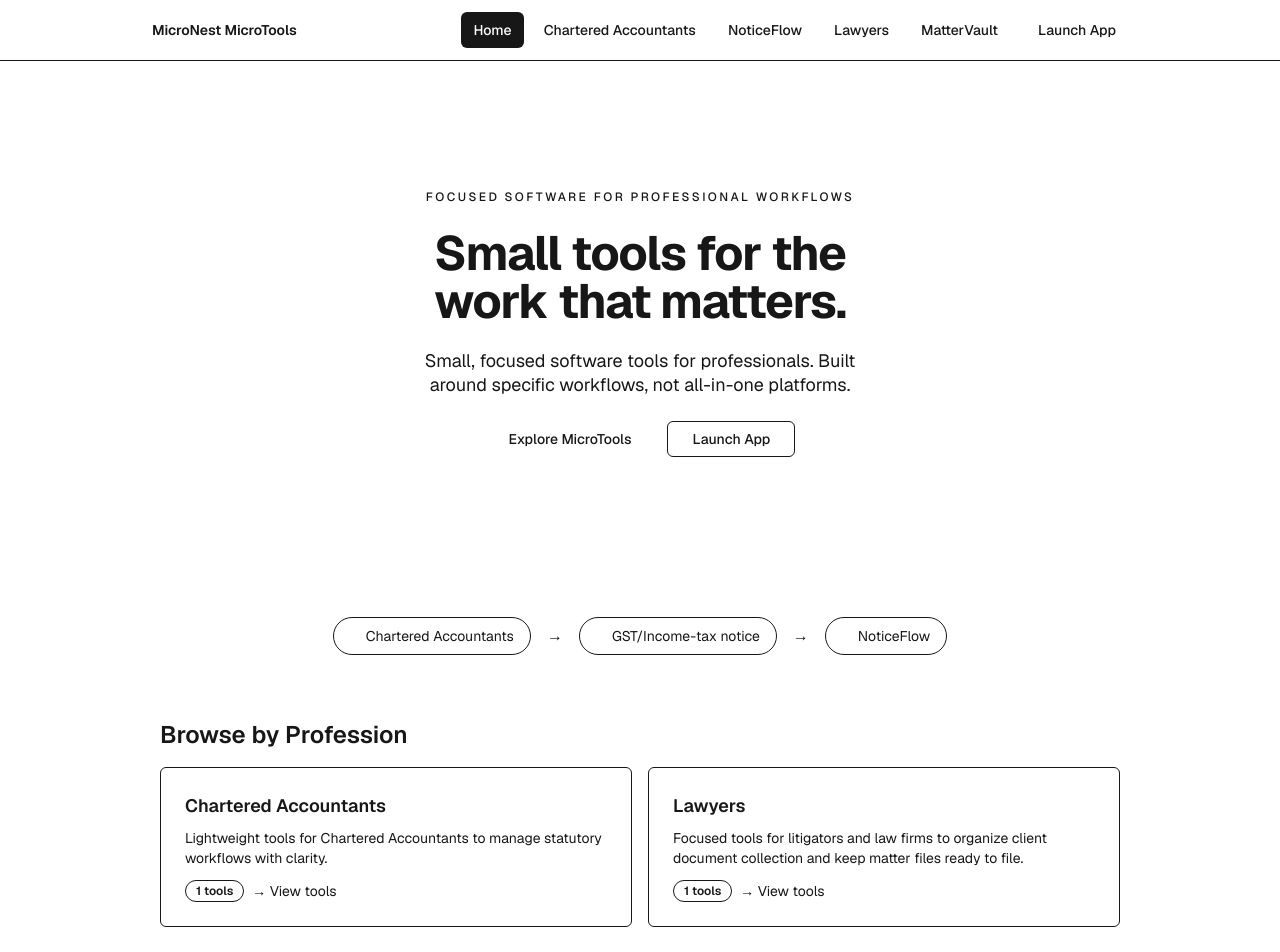
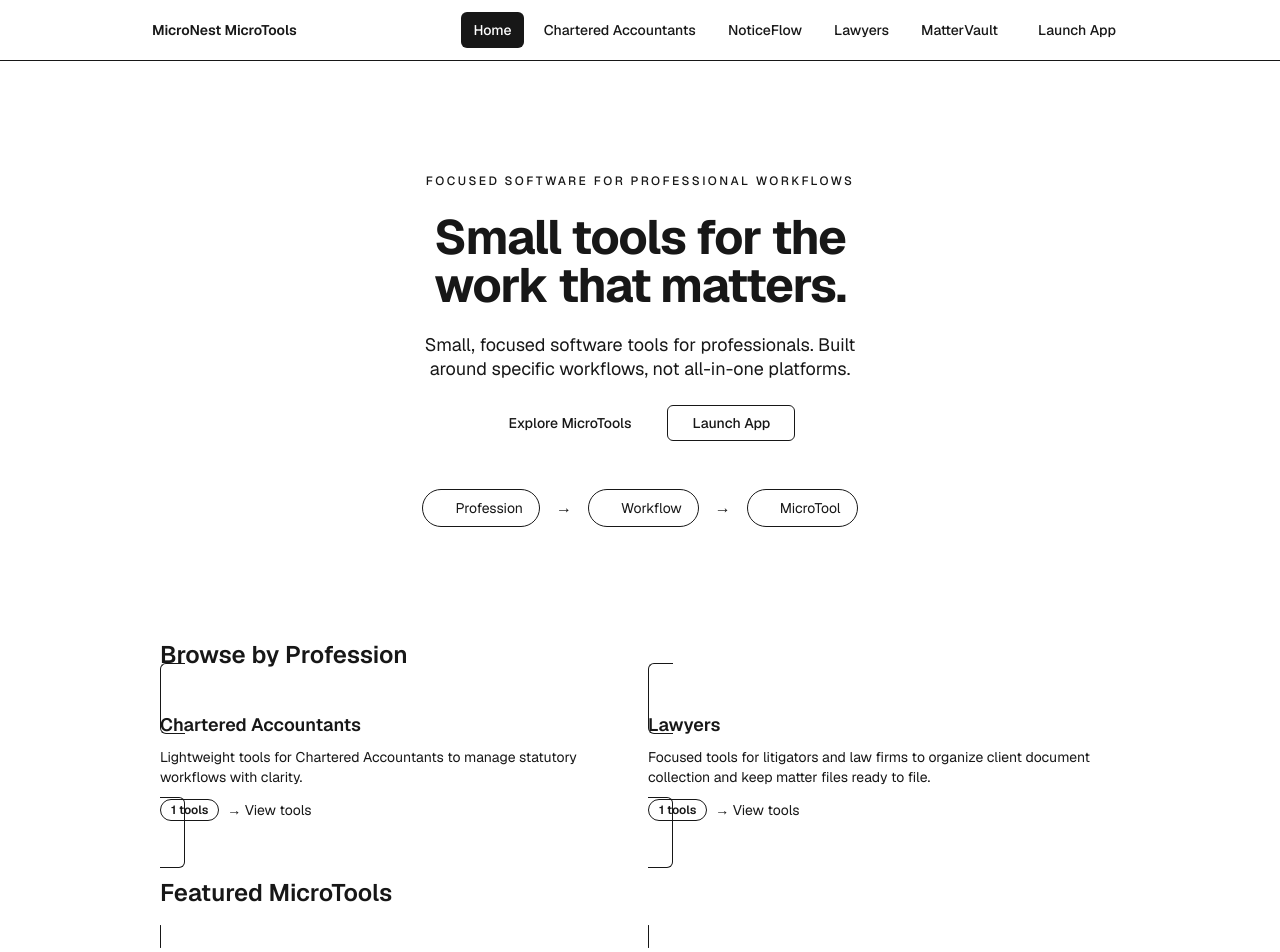
Before and after one commit to kaushalbhat0-personal/MicroNest-MicroTools, a Next.js app: page / in a window 1280 px wide. Shown: the top 952 px of the page. Built offline with nearby package versions, Linux system fonts and the light colour scheme.

Commit message:
feat(marketing): polish platform hero and motion

```diff
--- a/src/app/globals.css
+++ b/src/app/globals.css
@@ -31,3 +31,61 @@ body {
     linear-gradient(to bottom, color-mix(in oklab, var(--color-border) 15%, transparent) 1px, transparent 1px);
   background-size: 40px 40px;
 }
+
+/* MicroNest motion — quiet, CSS-first, prefers-reduced-motion safe */
+@keyframes mn-reveal {
+  from {
+    opacity: 0;
+    transform: translateY(8px);
+  }
+  to {
+    opacity: 1;
+    transform: translateY(0);
+  }
+}
+
+.mn-reveal {
+  animation: mn-reveal 500ms ease-out both;
+}
+
+.mn-section {
+  opacity: 0;
+  transform: translateY(8px);
+  transition: opacity 400ms ease-out, transform 400ms ease-out;
+}
+
+.mn-section.is-visible {
+  opacity: 1;
+  transform: translateY(0);
+}
+
+.mn-card {
+  transition: background-color 200ms ease-out, transform 200ms ease-out;
+}
+
+.mn-card:hover {
+  transform: translateY(-1px);
+}
+
+@media (prefers-reduced-motion: reduce) {
+  .mn-reveal {
+    animation: none !important;
+    opacity: 1 !important;
+    transform: none !important;
+  }
+
+  .mn-section {
+    opacity: 1 !important;
+    transform: none !important;
+    transition: none !important;
+  }
+
+  .mn-section.is-visible {
+    opacity: 1 !important;
+    transform: none !important;
+  }
+
+  .mn-card:hover {
+    transform: none !important;
+  }
+}
--- a/src/app/page.tsx
+++ b/src/app/page.tsx
@@ -1,6 +1,7 @@
 import Link from "next/link";
 import { professions, tools } from "@/content/microtools";
 import { ProfessionCard } from "@/components/marketing/profession-card";
+import { Reveal } from "@/components/marketing/reveal";
 import { SiteNav } from "@/components/layout/site-nav";
 import { Badge } from "@/components/ui/badge";
 
@@ -8,46 +9,55 @@ export default function HomePage() {
   return (
     <>
       <SiteNav />
-      <main className="mx-auto max-w-5xl space-y-12 p-6 md:p-8">
-        <section className="relative overflow-hidden rounded-lg bg-muted/10 py-16 md:py-24">
+      <main className="mx-auto max-w-5xl space-y-8 p-6 md:p-8">
+        <section className="relative overflow-hidden rounded-lg bg-muted/10 py-16 md:py-20">
           <div className="bg-grid pointer-events-none absolute inset-0 opacity-40" aria-hidden="true" />
           <div className="relative space-y-6 px-6 text-center">
-            <p className="text-xs font-medium tracking-[0.2em] uppercase text-muted-foreground">Focused software for professional workflows</p>
-            <h1 className="mx-auto max-w-2xl text-4xl font-bold tracking-tight text-balance md:text-5xl">Small tools for the work that matters.</h1>
-            <p className="mx-auto max-w-2xl text-balance text-base leading-6 text-muted-foreground md:text-lg">
+            <p className="mn-reveal text-xs font-medium tracking-[0.2em] uppercase text-muted-foreground" style={{ animationDelay: "0ms" }}>
+              Focused software for professional workflows
+            </p>
+            <h1 className="mn-reveal mx-auto max-w-2xl text-4xl font-bold tracking-tight text-balance md:text-5xl" style={{ animationDelay: "60ms" }}>
+              Small tools for the work that matters.
+            </h1>
+            <p className="mn-reveal mx-auto max-w-2xl text-balance text-base leading-6 text-muted-foreground md:text-lg" style={{ animationDelay: "120ms" }}>
               Small, focused software tools for professionals. Built around specific workflows, not all-in-one platforms.
             </p>
-            <div className="flex flex-col items-center justify-center gap-3 sm:flex-row">
-              <Link href="/profession/chartered-accountants" className="inline-flex h-9 items-center rounded-md bg-primary px-6 text-sm font-medium text-primary-foreground active:scale-[0.98]">Explore MicroTools</Link>
-              <Link href="/app" className="inline-flex h-9 items-center rounded-md border bg-background px-6 text-sm font-medium active:scale-[0.98]">Launch App</Link>
+            <div className="mn-reveal flex flex-col items-center justify-center gap-3 sm:flex-row" style={{ animationDelay: "180ms" }}>
+              <Link href="/profession/chartered-accountants" className="inline-flex h-9 items-center rounded-md bg-primary px-6 text-sm font-medium text-primary-foreground transition-all duration-200 hover:bg-primary/90 active:scale-[0.98]">Explore MicroTools</Link>
+              <Link href="/app" className="inline-flex h-9 items-center rounded-md border bg-background px-6 text-sm font-medium transition-colors duration-200 hover:bg-accent active:scale-[0.98]">Launch App</Link>
+            </div>
+            <div className="mn-reveal flex flex-col items-center gap-3 pt-6 sm:flex-row sm:justify-center sm:gap-4" style={{ animationDelay: "240ms" }} aria-label="How MicroNest works">
+              <div className="flex items-center gap-2 rounded-full border bg-card px-3 py-1.5 text-xs sm:px-4 sm:py-2 sm:text-sm"><span className="h-2 w-2 rounded-full bg-primary" aria-hidden="true" /><span>Profession</span></div>
+              <span className="hidden text-muted-foreground sm:inline" aria-hidden="true">→</span>
+              <span className="text-muted-foreground sm:hidden" aria-hidden="true">↓</span>
+              <div className="flex items-center gap-2 rounded-full border bg-card px-3 py-1.5 text-xs sm:px-4 sm:py-2 sm:text-sm"><span className="h-2 w-2 rounded-full bg-primary" aria-hidden="true" /><span>Workflow</span></div>
+              <span className="hidden text-muted-foreground sm:inline" aria-hidden="true">→</span>
+              <span className="text-muted-foreground sm:hidden" aria-hidden="true">↓</span>
+              <div className="flex items-center gap-2 rounded-full border bg-card px-3 py-1.5 text-xs sm:px-4 sm:py-2 sm:text-sm"><span className="h-2 w-2 rounded-full bg-primary" aria-hidden="true" /><span>MicroTool</span></div>
             </div>
           </div>
         </section>
 
-        <section className="flex flex-col items-center gap-3 py-4 sm:flex-row sm:justify-center sm:gap-4" aria-label="How MicroNest works">
-          <div className="flex items-center gap-2 rounded-full border bg-card px-3 py-1.5 text-xs sm:px-4 sm:py-2 sm:text-sm"><span className="h-2 w-2 rounded-full bg-primary" aria-hidden="true" /><span>Chartered Accountants</span></div>
-          <span className="hidden text-muted-foreground sm:inline" aria-hidden="true">→</span>
-          <span className="text-muted-foreground sm:hidden" aria-hidden="true">↓</span>
-          <div className="flex items-center gap-2 rounded-full border bg-card px-3 py-1.5 text-xs sm:px-4 sm:py-2 sm:text-sm"><span className="h-2 w-2 rounded-full bg-primary" aria-hidden="true" /><span>GST/Income-tax notice</span></div>
-          <span className="hidden text-muted-foreground sm:inline" aria-hidden="true">→</span>
-          <span className="text-muted-foreground sm:hidden" aria-hidden="true">↓</span>
-          <div className="flex items-center gap-2 rounded-full border bg-card px-3 py-1.5 text-xs sm:px-4 sm:py-2 sm:text-sm"><span className="h-2 w-2 rounded-full bg-primary" aria-hidden="true" /><span>NoticeFlow</span></div>
-        </section>
-
+        <Reveal>
           <section className="space-y-4">
             <h2 className="text-2xl font-semibold">Browse by Profession</h2>
             <div className={professions.length === 1 ? "grid gap-4 max-w-3xl mx-auto" : "grid gap-4 md:grid-cols-2"}>
-            {professions.map((p) => (
-              <ProfessionCard key={p.slug} profession={p} />
+              {professions.map((p, i) => (
+                <Reveal key={p.slug} delayMs={i * 60}>
+                  <ProfessionCard profession={p} />
+                </Reveal>
               ))}
             </div>
           </section>
+        </Reveal>
 
+        <Reveal>
           <section className="space-y-4">
             <h2 className="text-2xl font-semibold">Featured MicroTools</h2>
             <div className={tools.length === 1 ? "grid gap-4 max-w-4xl mx-auto" : "grid gap-4 md:grid-cols-2"}>
-            {tools.map((t) => (
-              <Link key={t.slug} href={t.href} className="overflow-hidden rounded-md border hover:bg-accent">
+              {tools.map((t, i) => (
+                <Reveal key={t.slug} delayMs={i * 60}>
+                  <Link href={t.href} className="mn-card overflow-hidden rounded-md border hover:bg-accent">
                     <div className="p-6">
                       <div className="flex items-center justify-between gap-2">
                         <h3 className="text-lg font-semibold">{t.name}</h3>
@@ -85,10 +95,13 @@ export default function HomePage() {
                       </div>
                     )}
                   </Link>
+                </Reveal>
               ))}
             </div>
           </section>
+        </Reveal>
 
+        <Reveal>
           <section className="space-y-4">
             <h2 className="text-2xl font-semibold">Why MicroTools</h2>
             <div className="grid gap-6 border-t pt-6 md:grid-cols-3">
@@ -106,6 +119,7 @@ export default function HomePage() {
               </div>
             </div>
           </section>
+        </Reveal>
 
         <footer className="flex flex-col items-center gap-2 border-t pt-6 text-sm text-muted-foreground sm:flex-row sm:justify-between">
           <div className="text-center sm:text-left">
--- a/src/components/layout/nav-shell.tsx
+++ b/src/components/layout/nav-shell.tsx
@@ -25,7 +25,7 @@ export function NavShell({ brand, links, cta }: NavShellProps) {
           aria-label="Toggle navigation"
           aria-expanded={open}
           onClick={() => setOpen(!open)}
-          className="inline-flex h-10 w-10 items-center justify-center rounded-md border md:hidden"
+          className="inline-flex h-10 w-10 items-center justify-center rounded-md border transition-colors duration-200 hover:bg-accent md:hidden"
         >
           <span aria-hidden>{open ? "✕" : "☰"}</span>
         </button>
@@ -38,7 +38,7 @@ export function NavShell({ brand, links, cta }: NavShellProps) {
                 href={l.href}
                 aria-current={active ? "page" : undefined}
                 onClick={() => setOpen(false)}
-                className={`rounded-md px-3 py-2 text-sm font-medium focus-visible:outline-none focus-visible:ring-2 ${active ? "bg-foreground text-background" : "hover:bg-accent"}`}
+                className={`rounded-md px-3 py-2 text-sm font-medium transition-colors duration-200 focus-visible:outline-none focus-visible:ring-2 ${active ? "bg-foreground text-background" : "hover:bg-accent"}`}
               >
                 {l.label}
               </Link>
--- a/src/components/marketing/profession-card.tsx
+++ b/src/components/marketing/profession-card.tsx
@@ -4,7 +4,7 @@ import type { Profession } from "@/content/microtools";
 
 export function ProfessionCard({ profession }: { profession: Profession }) {
   return (
-    <Link href={`/profession/${profession.slug}`} className="rounded-md border p-6 hover:bg-accent">
+    <Link href={`/profession/${profession.slug}`} className="mn-card rounded-md border p-6 hover:bg-accent">
       <h3 className="text-lg font-semibold">{profession.name}</h3>
       <p className="mt-2 text-sm text-muted-foreground">{profession.description}</p>
       <div className="mt-3 flex items-center gap-2">
--- /dev/null
+++ b/src/components/marketing/reveal.tsx
@@ -0,0 +1,42 @@
+"use client";
+
+import { useEffect, useRef, useState } from "react";
+
+type RevealProps = {
+  children: React.ReactNode;
+  className?: string;
+  delayMs?: number;
+};
+
+export function Reveal({ children, className, delayMs }: RevealProps) {
+  const ref = useRef<HTMLDivElement>(null);
+  const [visible, setVisible] = useState(false);
+
+  useEffect(() => {
+    const el = ref.current;
+    if (!el) return;
+
+    const observer = new IntersectionObserver(
+      ([entry]) => {
+        if (entry.isIntersecting) {
+          setVisible(true);
+          observer.unobserve(entry.target);
+        }
+      },
+      { threshold: 0.15, rootMargin: "0px 0px -40px 0px" }
+    );
+
+    observer.observe(el);
+    return () => observer.disconnect();
+  }, []);
+
+  return (
+    <div
+      ref={ref}
+      className={`${className ?? ""} mn-section ${visible ? "is-visible" : ""}`.trim()}
+      style={delayMs ? { transitionDelay: `${delayMs}ms` } : undefined}
+    >
+      {children}
+    </div>
+  );
+}
```
Also changed, not shown: 3 other files (tests, documents, lock files or other folders). Lines whose indentation alone changed are shown as unchanged.
